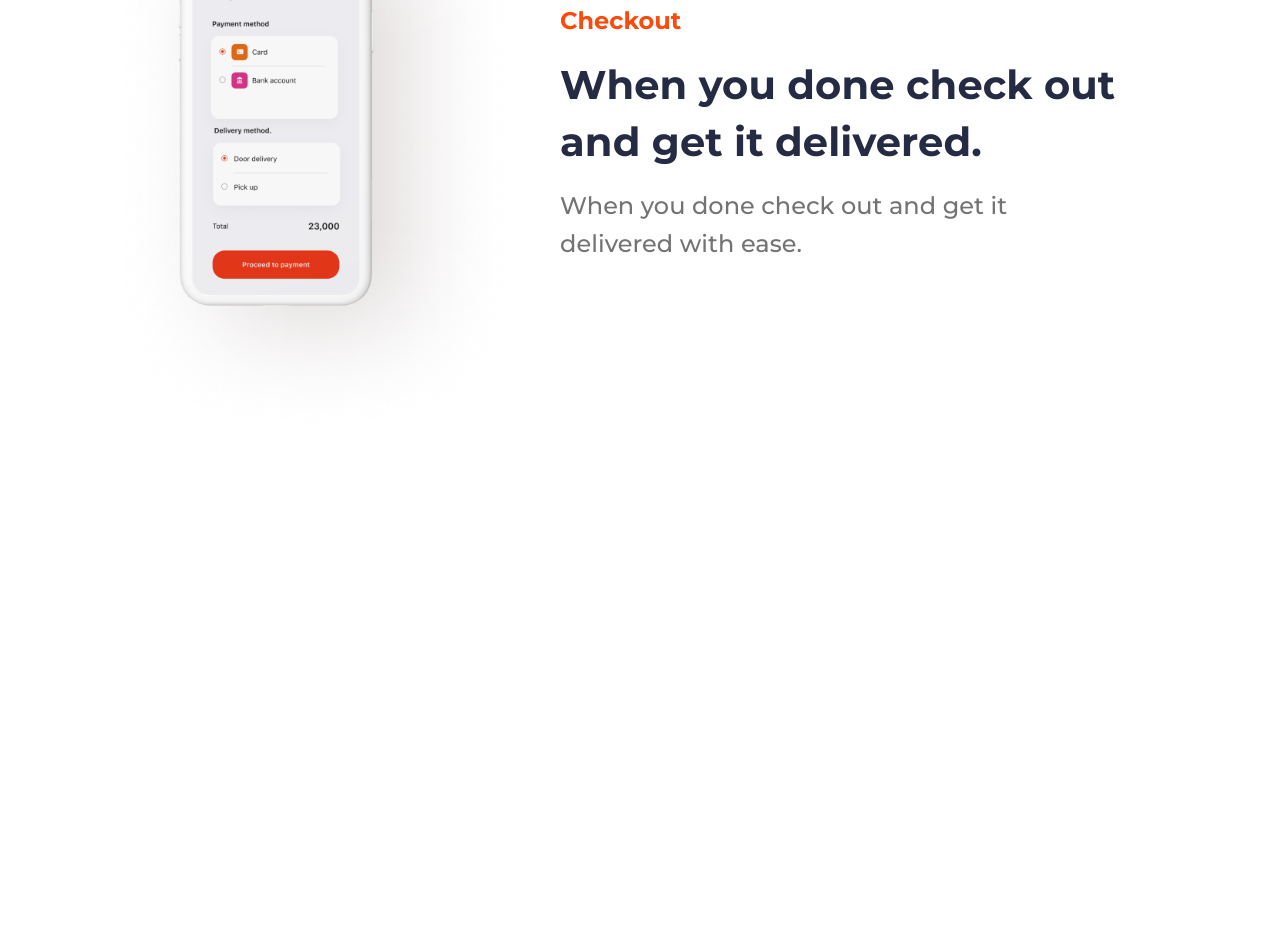
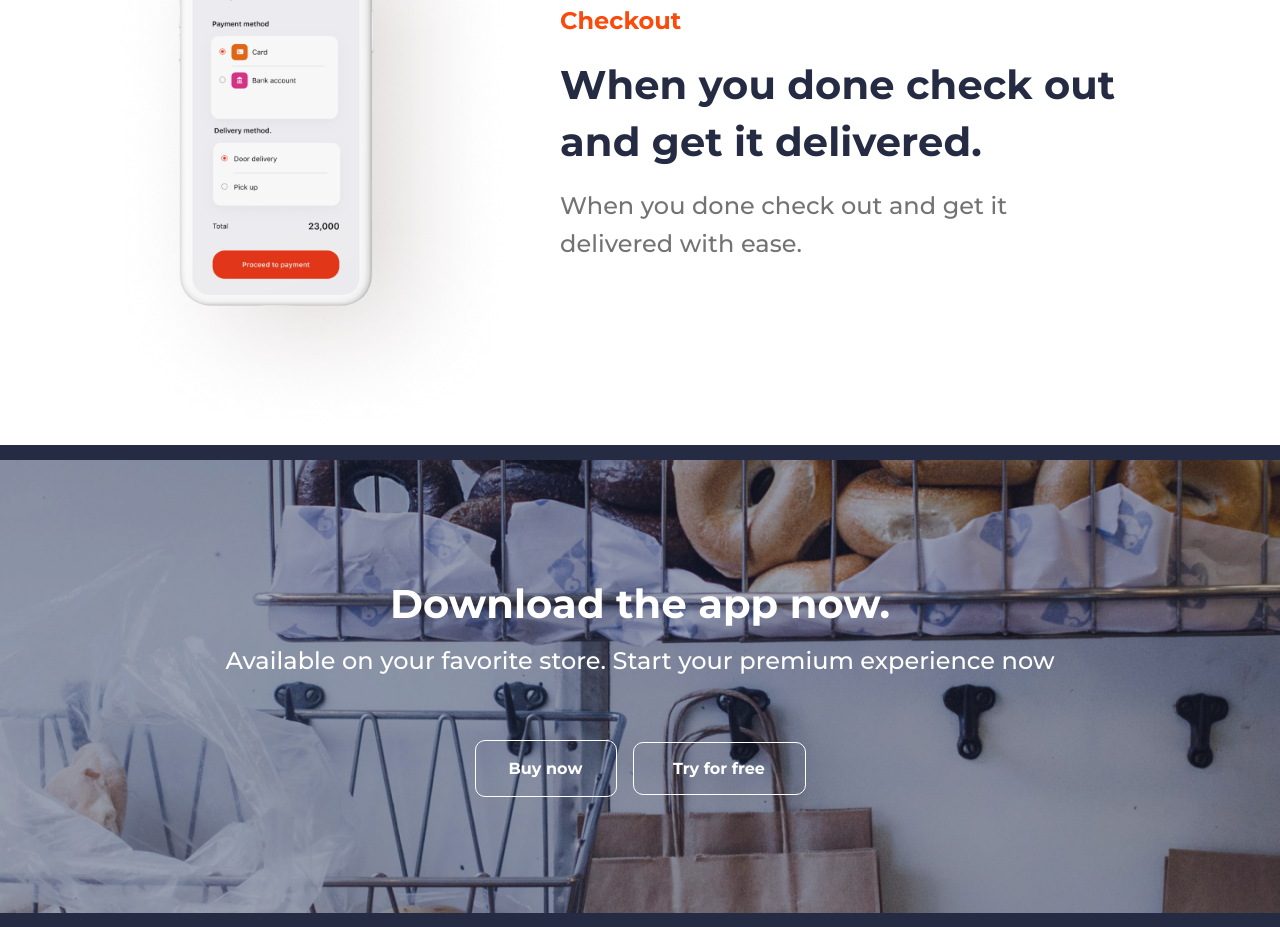
Before and after one commit to wogh002/food-delivery-ui, a plain HTML site: page index.html in a window 1280 px wide. Shown: the part 3158-4085 px from the top of the page. Before the commit the page ends 3603 px from the top, so only its background shows below. Drawn offline with Linux system fonts and the light colour scheme.

Commit message:
added download section

```diff
--- a/index.html
+++ b/index.html
@@ -119,7 +119,6 @@
             </div>
         </div>
     </section>
-
     <section class="install">
         <div class="container">
             <div class="row align-items-center">
@@ -132,7 +131,7 @@
                         meal as e dey hot.
                     </h2>
                     <p class="install-desc">
-                        Shop for your favorite meals or drinks<br/>
+                        Shop for your favorite meals or drinks<br />
                         and enjoy while doing it.
                     </p>
                 </div>
@@ -142,7 +141,6 @@
             </div>
         </div>
     </section>
-
     <section class="install">
         <div class="container">
             <div class="row align-items-center">
@@ -155,7 +153,7 @@
                         and get it delivered.
                     </h2>
                     <p class="install-desc">
-                        When you done check out and get it <br/>
+                        When you done check out and get it <br />
                         delivered with ease.
                     </p>
                 </div>
@@ -165,5 +163,27 @@
             </div>
         </div>
     </section>
+    <section class="download">
+        <div class="container">
+            <div class="row">
+                <div class="col-12">
+                    <h1 class="download__title">Download the app now.</h1>
+                    <p class="download__desc">Available on your favorite store. Start your premium experience now</p>
+                    <div class="download__button-group">
+                        <a href="#" class="fill-button">
+                            Buy now
+                        </a>
+                        <a href="#" class="fill-button">
+                            Try for free
+                        </a>
+                    </div>
+                </div>
+            </div>
+        </div>
+    </section>
+    <footer>
+
+    </footer>
 </body>
+
 </html>
--- a/styles.css
+++ b/styles.css
@@ -168,7 +168,44 @@ p{
     height: auto;
     transform: translateX(8%);
 }
-
+/* download */
+.download{
+    padding: 110px 39px;
+    background-color:#252B42;
+    text-align: center;
+}
+.download__title{
+    font-size: 40px;
+    line-height: 1.425;
+    letter-spacing: 0.002em;
+    color: #FFFFFF;
+    margin-bottom: 10px;
+}
+.download__desc{
+    color: #BDBDBD;
+    margin-bottom: 50px;
+}
+.download__button-group{
+    display: flex;
+    justify-content: center;
+    align-items: center;
+    width: 100%;
+}
+.download__button-group .fill-button{
+    background-color: transparent;
+    border: 1px solid #FFFFFF;
+    color: #FFFFFF;
+    font-size: 16px;
+    border-radius: 10px;
+    width: 137px;
+    padding: 18px 0;
+    transition: background-color 250ms ease-in;
+}
+.download__button-group .fill-button:last-child{
+    width: 186px;
+    padding: 16px 0;
+    margin-left: 16px;
+}
 
 /* DESKTOP */
 @media screen and (min-width:768px){
@@ -289,8 +326,8 @@ p{
         margin-bottom: 0;
     }
     /* install */
-    .install .col-md-7{
-        order: 1;
+    body .install:nth-child(even) .col-md-7{
+        order:1;
     }
     .install{
         padding-top:78px;
@@ -308,11 +345,23 @@ p{
         margin: 0;
         transform: none;
     }
-    .install +.install .col-md-7{
-        order: 0;
+    /* download */
+    .download{
+        background-image: url('./assets/background2.png');
+        background-repeat: no-repeat;
+        background-position: center;
+        background-size: 100%;
+        padding: 130px 0;
     }
-    .install:last-child .col-md-7{
-        order: 1;
+    .download__desc{
+        color: #FFFFFF;
+        margin-bottom: 60px;
+    }
+    .download__button-group .fill-button{
+        width: 142px;
+    }
+    .download__button-group .fill-button:last-child{
+        width: 173px;
     }
 
 }
```
Also changed, not shown: assets/background2.png (added).
